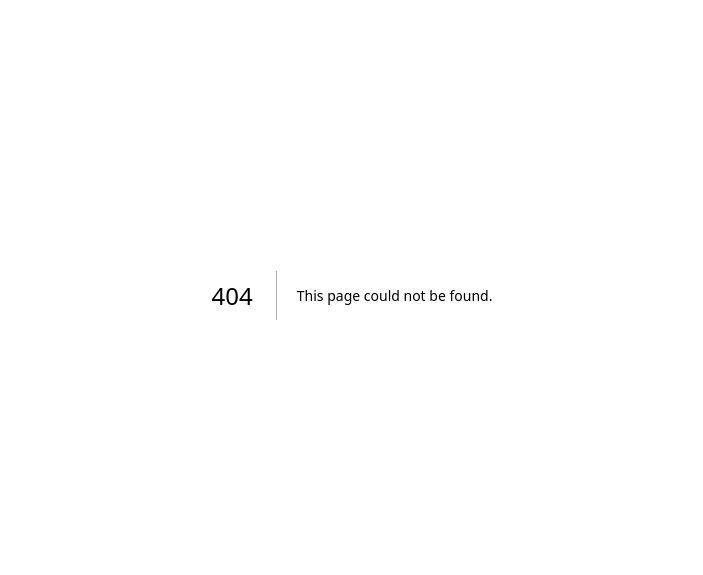
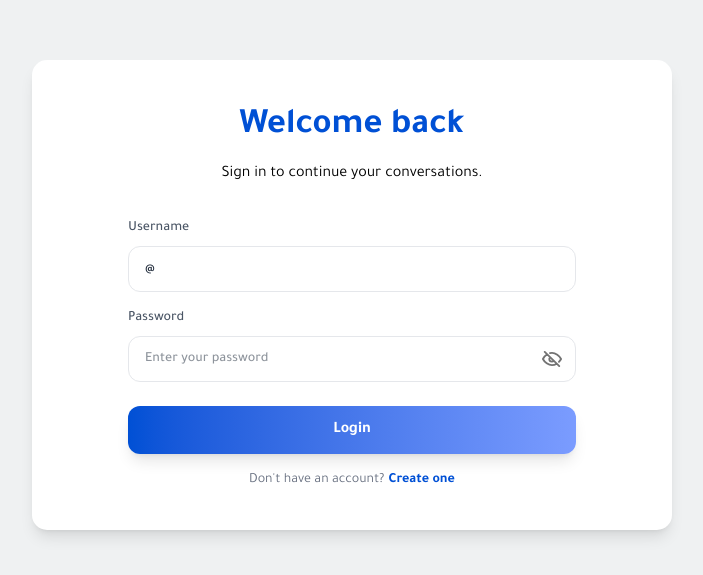
Before and after one commit to BasmaKuhail/Chat-Bot, a Next.js app: page /auth/login in a window 1280 px wide. Before the commit this address had no page. Shown: the part 105-680 px from the top of the page, without its empty margins (288-991 px from the left). Built offline with nearby package versions, Linux system fonts and the light colour scheme.

Commit message:
fix: the show and un show icons

```diff
--- a/components/auth/Input.tsx
+++ b/components/auth/Input.tsx
@@ -38,7 +38,7 @@ export default function Input({ label, type, value, placeholder, onChange, minLe
                         aria-label={isPasswordVisible ? "Hide password" : "Show password"}
                     >
                         <Image
-                            src={isPasswordVisible ? unshowPassIcon : showPassIcon}
+                            src={isPasswordVisible ?  showPassIcon : unshowPassIcon}
                             alt=""
                             width={20}
                             height={20}
--- /dev/null
+++ b/pages/auth/login.tsx
@@ -0,0 +1,7 @@
+import Register from "@/components/auth/Register";
+
+export default function LoginPage(){
+    return(
+        <Register isLogin/>
+    )
+}
```
